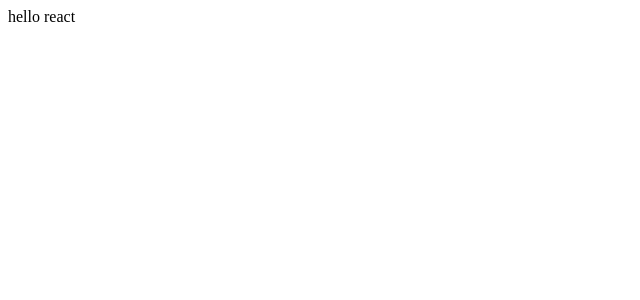
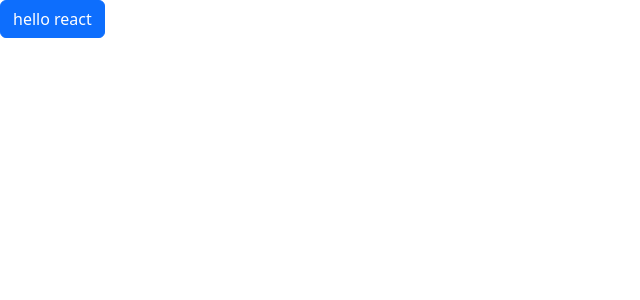
Before and after one commit to Shruthi-Mukkeri/forkify-react, a React (Vite) app: page / in a window 1280 px wide. Shown: the top 300 px of the page, without its empty margins (0-640 px from the left). Built offline with nearby package versions, Linux system fonts and the light colour scheme.

Commit message:
Setup bootstrap.

```diff
--- a/package.json
+++ b/package.json
@@ -10,6 +10,7 @@
     "preview": "vite preview"
   },
   "dependencies": {
+    "bootstrap": "^5.3.2",
     "react": "^18.2.0",
     "react-dom": "^18.2.0"
   },
--- a/src/App.tsx
+++ b/src/App.tsx
@@ -1,7 +1,6 @@
 import "./App.css";
-
 function App() {
-  return <>hello react</>;
+  return <div className="btn btn-primary">hello react</div>;
 }
 
 export default App;
--- a/src/main.tsx
+++ b/src/main.tsx
@@ -2,6 +2,7 @@
 import ReactDOM from "react-dom/client";
 import App from "./App.tsx";
 import "./index.css";
+import "bootstrap/dist/css/bootstrap.css";
 
 ReactDOM.createRoot(document.getElementById("root")!).render(
   <React.StrictMode>
```
Also changed, not shown: 1 other file (tests, documents, lock files or other folders).
